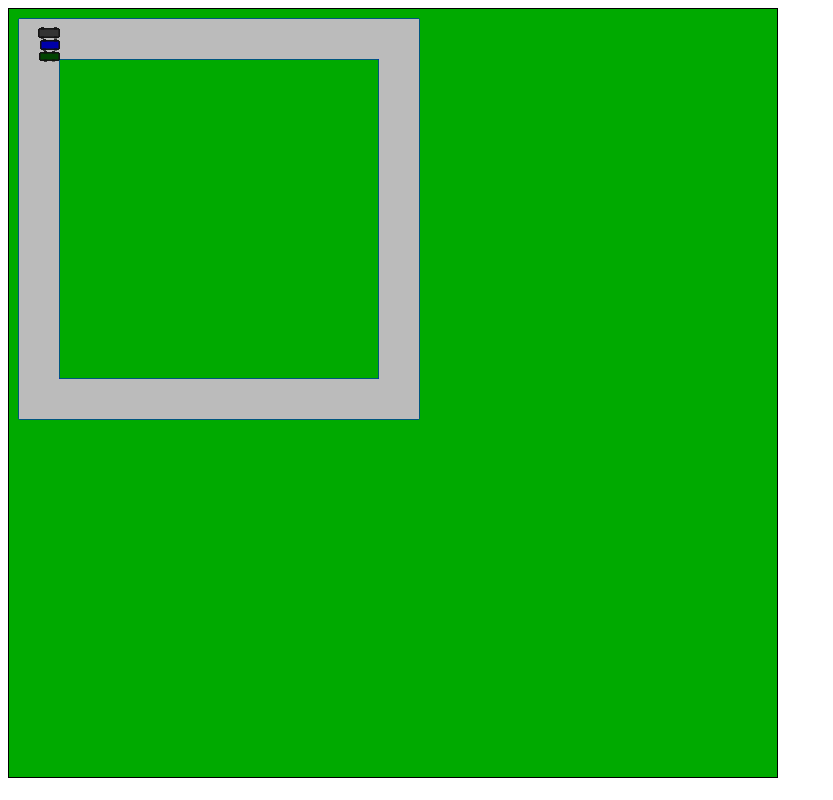
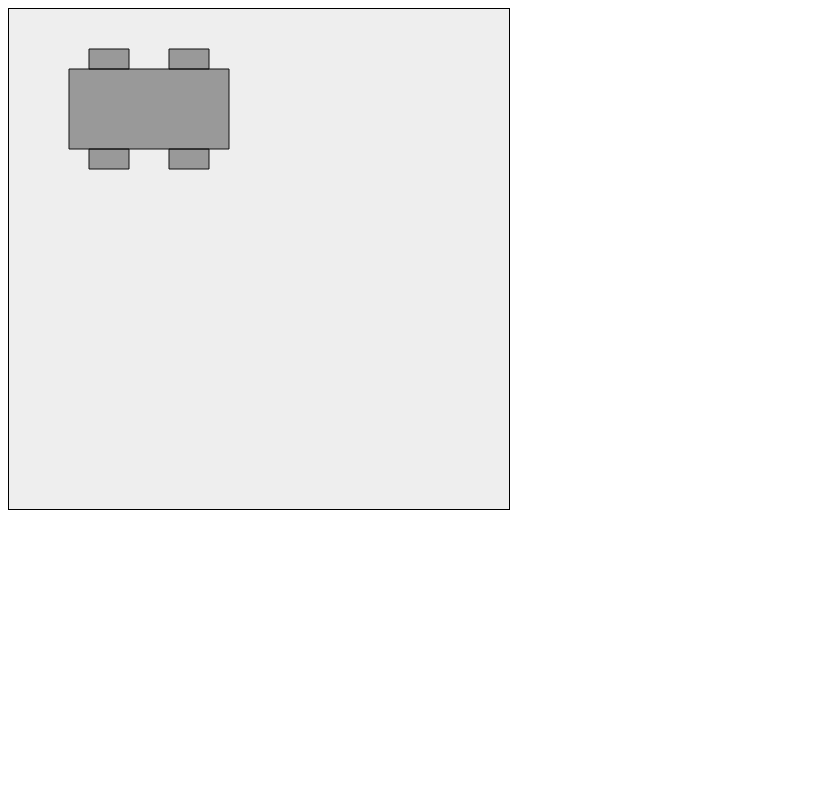
Before and after one commit to crisstanza/carz, a plain HTML site: page index.html in a window 1280 px wide. Shown: the whole page, without its empty margins (0-833 px from the left). Drawn offline with Linux system fonts and the light colour scheme.

Commit message:
New modeling

```diff
--- a/css/css.css
+++ b/css/css.css
@@ -1,4 +1,5 @@
 canvas.my-canvas {
-	border: 1px solid black;
-	background-color: #0A0;
+	border: 1px solid #000;
+	/* background-color: #0A0; */
+	background-color: #EEE;
 }
--- a/index.html
+++ b/index.html
@@ -1,13 +1,14 @@
 <!DOCTYPE html>
 <html>
 	<head>
-		<title>lines</title>
+		<title>carz</title>
 		<meta http-equiv="Content-Type" content="text/html; charset=utf-8" />
 		<link rel="stylesheet" type="text/css" href="css/css.css"></style>
+		<script type="text/javascript" src="js/Car.js"></script>
 		<script type="text/javascript" src="js/MyGame.js"></script>
 		<script type="text/javascript" src="js/js.js"></script>
 	</head>
 	<body>
-		<canvas id="my-canvas" class="my-canvas" width="768" height="768"></canvas>
+		<canvas id="my-canvas" class="my-canvas" width="500" height="500"></canvas>
 	</body>
 </html>
--- /dev/null
+++ b/js/Car.js
@@ -0,0 +1,93 @@
+function Car(parent) {
+
+	this.parent = parent;
+
+	this.position = { left: 5, top: 5 };
+	this.size = { width: 8, height: 6 };
+	this.center = { left: 2, top: 3 };
+
+	this.angle = 0;
+	this.speed = 1;
+
+	this.color = { stroke: '#111', fill: '#999' };
+
+	this.lines = [
+		[0, 1, 8, 1, 8, 5, 0, 5],
+		[1, 0, 3, 0, 3, 1, 1, 1],
+		[5, 0, 7, 0, 7, 1, 5, 1],
+		[1, 5, 3, 5, 3, 6, 1, 6],
+		[5, 5, 7, 5, 7, 6, 5, 6],
+	];
+
+	this.drawBoundingBox = false;
+}
+
+Car.prototype.draw = function() {
+	var canvas = this.parent.canvas;
+	var context = canvas.getContext('2d');
+	context.save();
+	//
+	context.translate(this.parent.transformX(this.position.left), this.parent.transformX(this.position.top));
+	context.rotate(this.angle * Math.PI / 180);
+	context.strokeStyle = this.color.stroke;
+	context.fillStyle = this.color.fill;
+	//
+	if ( this.drawBoundingBox ) {
+		context.globalAlpha = 0.1;
+		context.beginPath();
+		context.moveTo(this.parent.transformX(-this.center.left), this.parent.transformY(-this.center.top));
+		context.lineTo(this.parent.transformX(this.size.width - this.center.left), this.parent.transformY(-this.center.top));
+		context.lineTo(this.parent.transformX(this.size.width - this.center.left), this.parent.transformY(this.size.height - this.center.top));
+		context.lineTo(this.parent.transformX(-this.center.left), this.parent.transformY(this.size.height - this.center.top));
+		context.closePath();
+		context.fill();
+		context.stroke();
+	}
+	//
+	context.globalAlpha = 1;
+	//
+	context.beginPath();
+	for ( var i = 0 ; i < this.lines.length ; i++ ) {
+		var line = this.lines[i];
+		for ( var j = 0 ; j < line.length ; j++ ) {
+			if ( j == 0 ) {
+				context.moveTo(this.parent.transformX(line[j] - this.center.left), this.parent.transformY(line[++j] - this.center.top));
+			} else {
+				context.lineTo(this.parent.transformX(line[j] - this.center.left), this.parent.transformY(line[++j] - this.center.top));
+			}
+		}
+		context.closePath();
+	}
+	context.fill();
+	context.stroke();
+	//
+	context.restore();
+};
+
+Car.prototype.turn = function(direction) {
+	this.angle += direction*5;
+	this.angle %= 360;
+	if ( this.angle < 0 ) {
+		this.angle = 360 + this.angle;
+	}
+}
+
+Car.prototype.move = function(multiplier) {
+	if ( this.angle <= 90 ) {
+		var dir = this.angle / 90;
+		this.position.left += (this.speed*multiplier*(1 - dir));
+		this.position.top += (this.speed*multiplier*(dir));
+	} else if ( this.angle <= 180 ) {
+		var dir = (this.angle - 90) / 90;
+		this.position.left += -(this.speed*multiplier*(dir));
+		this.position.top += (this.speed*multiplier*(1 - dir));
+	} else if ( this.angle <= 270 ) {
+		var dir = (this.angle - 180) / 90;
+		this.position.left += -(this.speed*multiplier*(1 - dir));
+		this.position.top += -(this.speed*multiplier*(dir));
+	} else if ( this.angle <= 360 ) {
+		var dir = (this.angle - 270) / 90;
+		this.position.left += (this.speed*multiplier*(dir));
+		this.position.top += -(this.speed*multiplier*(1 - dir));
+	}
+};
--- a/js/MyGame.js
+++ b/js/MyGame.js
@@ -8,78 +8,20 @@ function MyGame(canvasId) {
 	MyGame._1 = 49;
 	MyGame._2 = 50;
 	MyGame._3 = 51;
-	MyGame._4 = 52;
-	MyGame._5 = 53;
-	MyGame._6 = 54;
-	MyGame._7 = 55;
-	MyGame._8 = 56;
-	MyGame._9 = 57;
 
 	MyGame._Z = 90;
 	MyGame._X = 88;
-	MyGame._C = 67;
 
 	this.mainLoop = null;
 
 	this.canvasId = canvasId;
 	this.canvas = document.getElementById(canvasId);
 
-	this.offsetX = 10;
-	this.offsetY = 10;
-	this.scale = 1;
+	this.offsetX = 0;
+	this.offsetY = 0;
+	this.scale = 20;
 
-	this.lineWidth = 1;
-
-	this.lines = [
-		[0, 0, 400, 0, 400, 400, 0, 400, 0, 0],
-		[40, 40,  360, 40,  360,  360, 40,  360, 40, 40]
-	];
-	this.cars = [
-		{
-			speed: 5,
-			angle: 0,
-			fillStyle: '#333',
-			lines: [
-				[20, 4, 40, 4, 40, 12, 20, 12, 20, 4],
-				[22, 3, 25, 3, 25, 4, 22, 4, 22, 3],
-				[35, 3, 38, 3, 38, 4, 35, 4, 35, 3],
-				[22, 12, 25, 12, 25, 13, 22, 13, 22, 12],
-				[35, 12, 38, 12, 38, 13, 35, 13, 35, 12],
-			]
-		},
-		{
-			speed: 10,
-			angle: 0,
-			fillStyle: '#00A',
-			lines: [
-				[22, 16, 40, 16, 40, 24, 22, 24, 22, 16],
-				[24, 15, 27, 15, 27, 16, 24, 16, 24, 15],
-				[35, 15, 38, 15, 38, 16, 35, 16, 35, 15],
-				[24, 24, 27, 24, 27, 25, 24, 25, 24, 24],
-				[35, 24, 38, 24, 38, 25, 35, 25, 35, 24],
-			]
-		},
-		{
-			speed: 20,
-			angle: 0,
-			fillStyle: '#040',
-			lines: [
-				[21, 28, 40, 28, 40, 35, 21, 35, 21, 28],
-				[25, 27, 28, 27, 28, 28, 25, 28, 25, 27],
-				[33, 27, 36, 27, 36, 28, 33, 28, 33, 27],
-				[25, 35, 28, 35, 28, 36, 25, 36, 25, 35],
-				[33, 35, 36, 35, 36, 36, 33, 36, 33, 35],
-			]
-		}
-	];
-
-	for ( var i = 0 ; i < this.cars.length ; i++ ) {
-		var car = this.cars[i];
-		car.width = car.lines[0][2] - car.lines[0][0];
-		car.height = car.lines[3][7] - car.lines[1][1];
-		car.left = [0, 0];
-		car.top = [1, 1];
-	}
+	this.cars = [ new Car(this) ];
 
 	this.currentCar = 0;
 
@@ -87,74 +29,15 @@ function MyGame(canvasId) {
 
 MyGame.prototype.refresh = function() {
 	var canvas = this.canvas;
-	var lines = this.lines;
 	var context = canvas.getContext('2d');
 	context.clearRect(0, 0, canvas.width, canvas.height);
-	context.strokeStyle = '#0000FF';
-	context.fillStyle = '#BBB';
-	context.lineWidth = this.lineWidth;
-	{
-		for ( var j = 0 ; j < lines.length ; j++ ) {
-			context.beginPath();
-			var line = lines[j];
-			for ( var i = 0 ; i < line.length ; i++ ) {
-				if ( i == 0 ) {
-					context.moveTo(this.transformX(line[i]), this.transformY(line[++i]));
-				} else {
-					context.lineTo(this.transformX(line[i]), this.transformY(line[++i]));
-				}
-			}
-			context.closePath();
-			context.stroke();
-		}
-	}
-	{
-		context.beginPath();
-		{
-			var line = lines[0];
-			for ( var i = 0 ; i < line.length ; i++ ) {
-				if ( i == 0 ) {
-					context.moveTo(this.transformX(line[i]), this.transformY(line[++i]));
-				} else {
-					context.lineTo(this.transformX(line[i]), this.transformY(line[++i]));
-				}
-			}
-		}
-		{
-			var line = lines[1];
-			for ( var i = line.length - 1 ; i >= 0 ; i-- ) {
-				context.lineTo(this.transformX(line[i - 1]), this.transformY(line[i--]));
-			}
-		}
-		context.lineTo(this.transformX(lines[0][0]), this.transformY(lines[0][1]));
-		context.closePath();
-		context.fill();
-	}
-	{
-		context.strokeStyle = '#111';
-		context.lineWidth = 1;
-	}
-	for ( var h = 0 ; h < this.cars.length ; h++ ) {
-		var car = this.cars[h];
-		context.save();
-		context.translate(this.transformX(20), this.transformY(4));
-		context.rotate(car.angle);
-		context.fillStyle = car.fillStyle;
-		context.beginPath();
-		for ( var i = 0 ; i < car.lines.length ; i++ ) {
-			var line = car.lines[i];
-			for ( var j = 0 ; j < line.length ; j++ ) {
-				if ( j == 0 ) {
-					context.moveTo(this.transformX(line[j] - 30), this.transformY(line[++j] - 8));
-				} else {
-					context.lineTo(this.transformX(line[j] - 30), this.transformY(line[++j] - 8));
-				}
-			}
-			context.closePath();
-			context.fill();
-			context.stroke();
-		}
-		context.restore();
+	this.draw();
+};
+
+MyGame.prototype.draw = function() {
+	for ( var i = 0 ; i < this.cars.length ; i++ ) {
+		var car = this.cars[i];
+		car.draw();
 	}
 };
 
@@ -178,71 +61,35 @@ MyGame.prototype.stop = function() {
 	}
 };
 
-MyGame.prototype.move = function(multiplier) {
-	var car = this.cars[this.currentCar];
-	for ( var i = 0 ; i < car.lines.length ; i++ ) {
-		var line = car.lines[i];
-		for ( var j = 0 ; j < line.length ; j++ ) {
-			line[j]+=(car.speed*multiplier);
-			++j;
-		}
-	}
-};
-
-MyGame.prototype.turn = function(multiplier) {
-	var car = this.cars[this.currentCar];
-	car.angle += (multiplier*0.04);
-};
-
 MyGame.prototype.doKeyDown = function(evt) {
 	var key = evt.keyCode;
+	var car = this.cars[this.currentCar];
 	if ( key == MyGame._LEFT ) {
-		this.turn(-1);
+		car.turn(-1);
 		evt.preventDefault();
 	} else if ( key == MyGame._UP ) {
-		this.move(1);
+		car.move(1);
 		evt.preventDefault();
 	} else if ( key == MyGame._RIGHT ) {
-		this.turn(1);
+		car.turn(1);
 		evt.preventDefault();
 	} else if ( key == MyGame._DOWN ) {
-		this.move(-1);
+		car.move(-1);
 		evt.preventDefault();
 	} else if ( key == MyGame._1 ) {
-		this.scale = 1;
+		this.currentCar = 0;
 		evt.preventDefault();
 	} else if ( key == MyGame._2 ) {
-		this.scale = 2;
+		this.currentCar = 1;
 		evt.preventDefault();
 	} else if ( key == MyGame._3 ) {
-		this.scale = 4;
-		evt.preventDefault();
-	} else if ( key == MyGame._4 ) {
-		this.scale = 8;
-		evt.preventDefault();
-	} else if ( key == MyGame._5 ) {
-		this.scale = 16;
-		evt.preventDefault();
-	} else if ( key == MyGame._6 ) {
-		this.scale = 32;
-		evt.preventDefault();
-	} else if ( key == MyGame._7 ) {
-		this.scale = 48;
-		evt.preventDefault();
-	} else if ( key == MyGame._8 ) {
-		this.scale = 64;
-		evt.preventDefault();
-	} else if ( key == MyGame._9 ) {
-		this.scale = 96;
+		this.currentCar = 2;
 		evt.preventDefault();
 	} else if ( key == MyGame._Z ) {
-		this.currentCar = 0;
+		this.scale *= 0.75;
 		evt.preventDefault();
 	} else if ( key == MyGame._X ) {
-		this.currentCar = 1;
-		evt.preventDefault();
-	} else if ( key == MyGame._C ) {
-		this.currentCar = 2;
+		this.scale *= 1.25;
 		evt.preventDefault();
 	}
 }
@@ -250,6 +97,7 @@ MyGame.prototype.doKeyDown = function(evt) {
 MyGame.prototype.test = function() {
 	for ( var i = 0 ; i < this.cars.length ; i++ ) {
 		var car = this.cars[i];
-		console.log('car ' + i + ': ' + car.width + ', ' + car.height + ' | left: ' + car.lines[car.left[0]][car.left[1]] + ', top: ' + car.lines[car.top[0]][car.top[1]]);
+		console.log(i);
+		console.log(car);
 	}
 };
```
